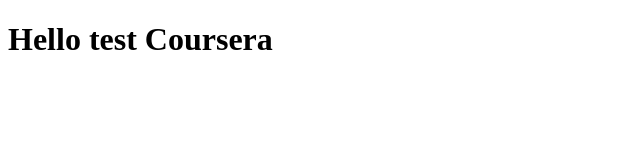
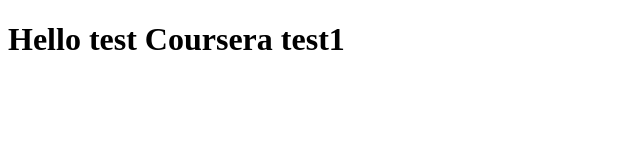
Before and after one commit to hhoumane/coursera-test, a plain HTML site: page index.html in a window 1280 px wide. Shown: the whole page, without its empty margins (0-640 px from the left). Drawn offline with Linux system fonts and the light colour scheme.

Commit message:
new version of wepage

```diff
--- a/index.html
+++ b/index.html
@@ -5,6 +5,6 @@
     <title>Hello test Coursera</title>
   </head>
   <body>
-    <h1>Hello test Coursera</h1>
+    <h1>Hello test Coursera test1</h1>
   </body>
 </html>
```
